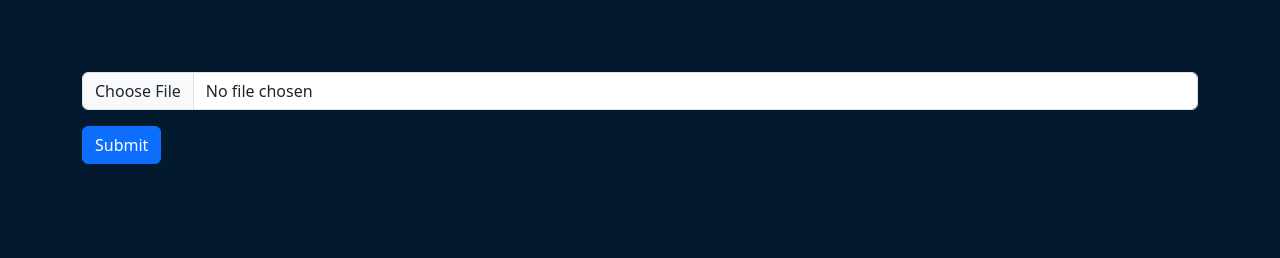
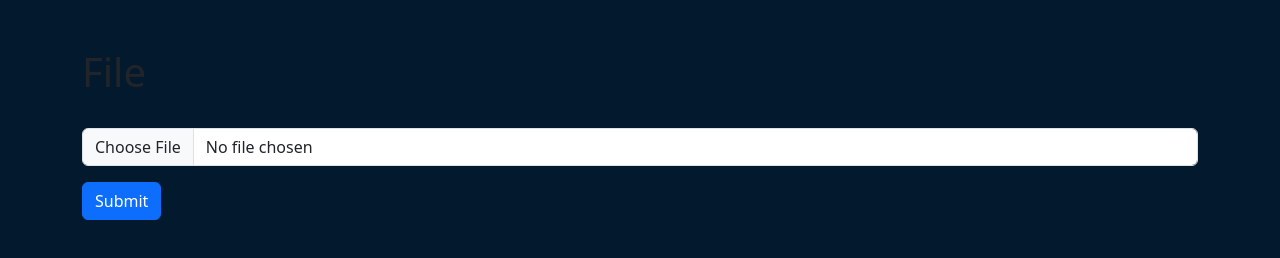
Before and after one commit to DrDesignX/Simple_IR, a plain HTML site: page data/view/index.html in a window 1280 px wide. Drawn offline with nearby package versions, Linux system fonts and the light colour scheme.

Commit message:
Update index.html

```diff
--- a/data/view/index.html
+++ b/data/view/index.html
@@ -18,9 +18,10 @@
   </head>
   <body class="costum_bg_body">
     <div class="container my-5">
-      <form method="post">
+      <h1>File</h1>
+      <form method="post" accept="/upload" enctype="multipart/form-data">
         <div class="mb-3">
-          <label for="exampleInputEmail1" class="form-label"></label >
+          <label for="exampleInputEmail1" class="form-label"></label>
           <input
             type="file"
             class="form-control"
```
